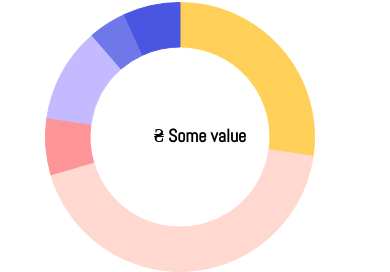
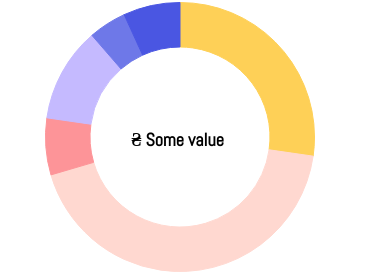
Before and after one commit to VoznenkoMargo/budget_wallet, a React (Create React App) app: page / in a window 390 px wide. Shown: the part 2534-2806 px from the top of the page. Built offline with nearby package versions, Linux system fonts and the light colour scheme.

Commit message:
style fix

```diff
--- a/src/components/Chart/ChartBalance/ChartBalance.module.scss
+++ b/src/components/Chart/ChartBalance/ChartBalance.module.scss
@@ -13,4 +13,11 @@
   transform: translate(-50%, -50%);
   color: #000000;
   height: 60px;
+  display: flex;
+  align-items: center;
+
+  @media screen and (max-width: 767px) {
+    top: 46%;
+    left: 43%;
+  }
 }
--- a/src/components/Table/Table.js
+++ b/src/components/Table/Table.js
@@ -48,7 +48,7 @@ const colourStyles = {
   control: styles => ({
     ...styles,
     borderRadius: '30px',
-
+    marginBottom: '20px',
     border: '1px solid #000000',
     padding: '0 15px',
     minHeight: '50px',
@@ -67,6 +67,7 @@ const colourStyles = {
   option: provided => ({
     ...provided,
     backgroundColor: 'rgba(255, 255, 255,0.7)',
+
     color: '#000000',
     padding: 20,
     ':hover': { cursor: 'pointer' },
```
